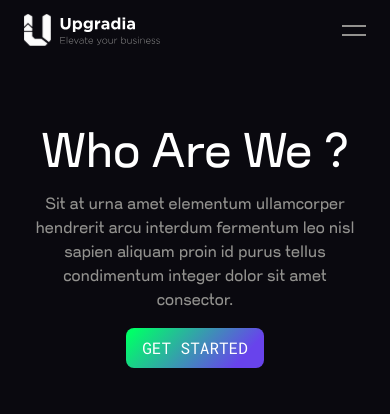
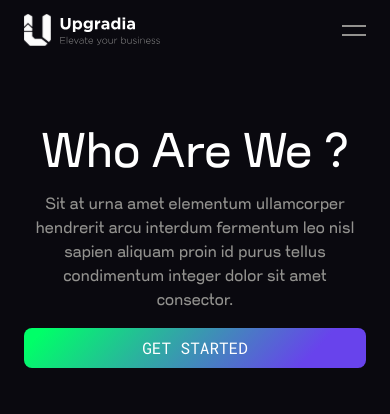
Before and after one commit to hasnat5/ifest, a Next.js app: page /about in a window 390 px wide. Shown: the top 414 px of the page. Built offline with nearby package versions, Linux system fonts and the light colour scheme.

Commit message:
fix button width

```diff
--- a/src/app/about/page.tsx
+++ b/src/app/about/page.tsx
@@ -21,7 +21,7 @@ const About = () => {
         <main className='container min-w-full'>
             {/* HERO */}
             <section className='grid gap-12 px-6 pt-32 pb-16 text-center md:px-12 md:py-20 lg:px-32 lg:py-28'>
-                <div className='grid gap-4 lg:gap-6 justify-items-center'>
+                <div className='grid gap-4 lg:gap-6 text-center lg:justify-items-center w-full'>
                     <h1>Who Are We ?</h1>
                     <p>Sit at urna amet elementum ullamcorper hendrerit arcu interdum fermentum leo nisl sapien aliquam proin id purus tellus condimentum integer dolor sit amet consector.</p>
                     <Button />
```
